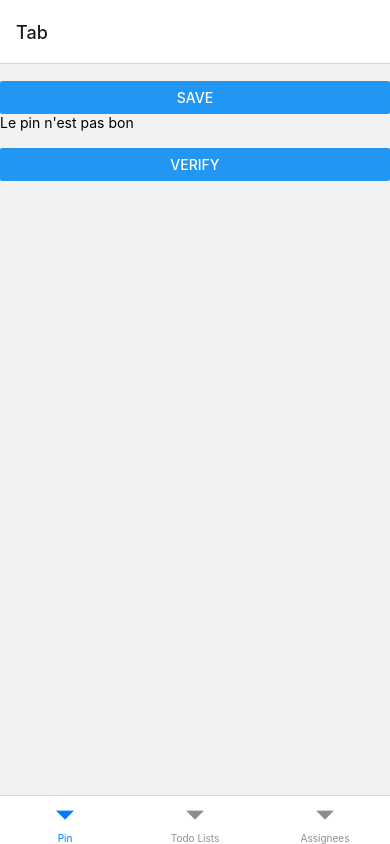
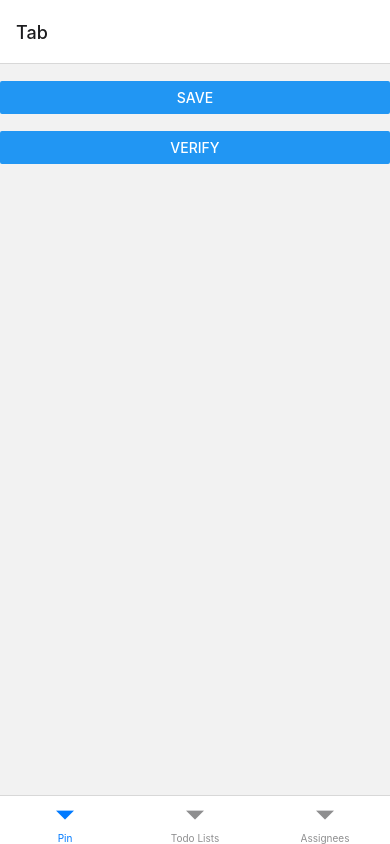
Before and after one commit to arnolanglade/test-todo-react-native, a React Native app: screen /Pin in a window 390 px wide. Built offline with nearby package versions, Linux system fonts and the light colour scheme.

Commit message:
feat: display message

```diff
--- a/src/view/screen/PinScreen.tsx
+++ b/src/view/screen/PinScreen.tsx
@@ -15,7 +15,7 @@ export default function PinScreen() {
     <View>
       <TextInput onChangeText={(pin) => setSavedPin(pin)} value={savedPin} keyboardType="number-pad" />
       <Button title="save" onPress={() => SafeVault.savePin(savedPin)} />
-      <Text>{isPinVerified ? 'Le pin est bon' : "Le pin n'est pas bon"}</Text>
+      {isPinVerified && <Text>{isPinVerified ? 'Le pin est bon' : "Le pin n'est pas bon"}</Text>}
       <TextInput onChangeText={(pin) => setVerifyPin(pin)} value={verifyPin} keyboardType="number-pad" />
       <Button
         title="verify"
```
